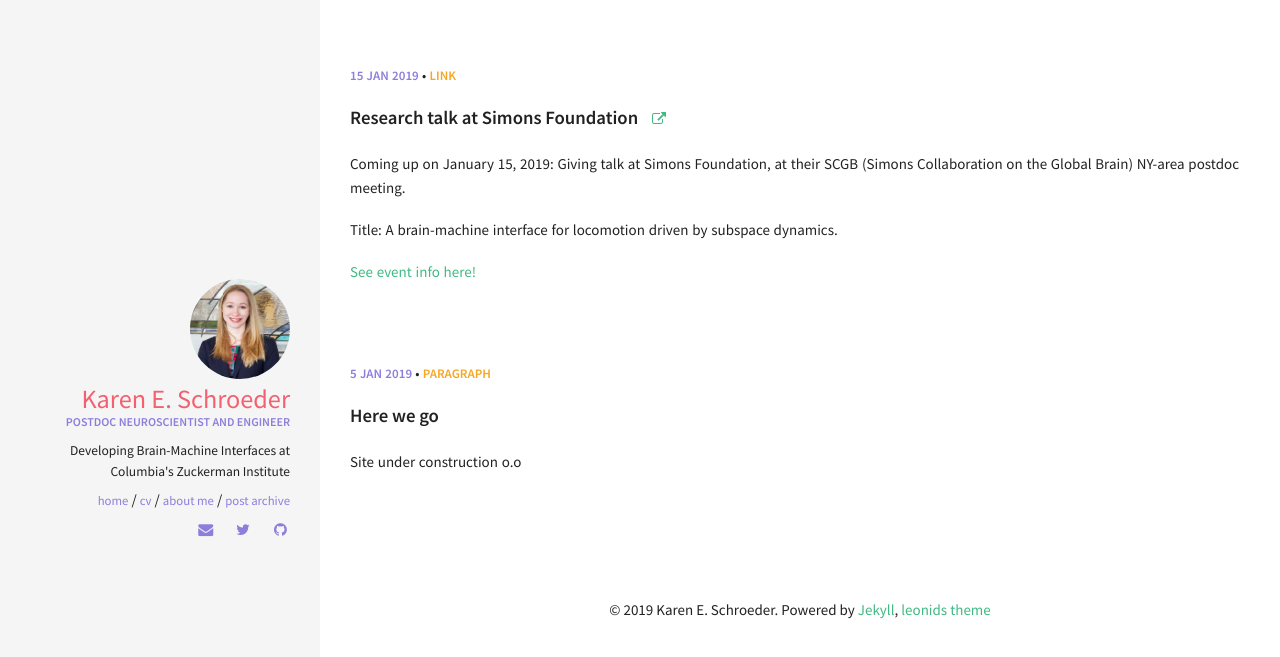
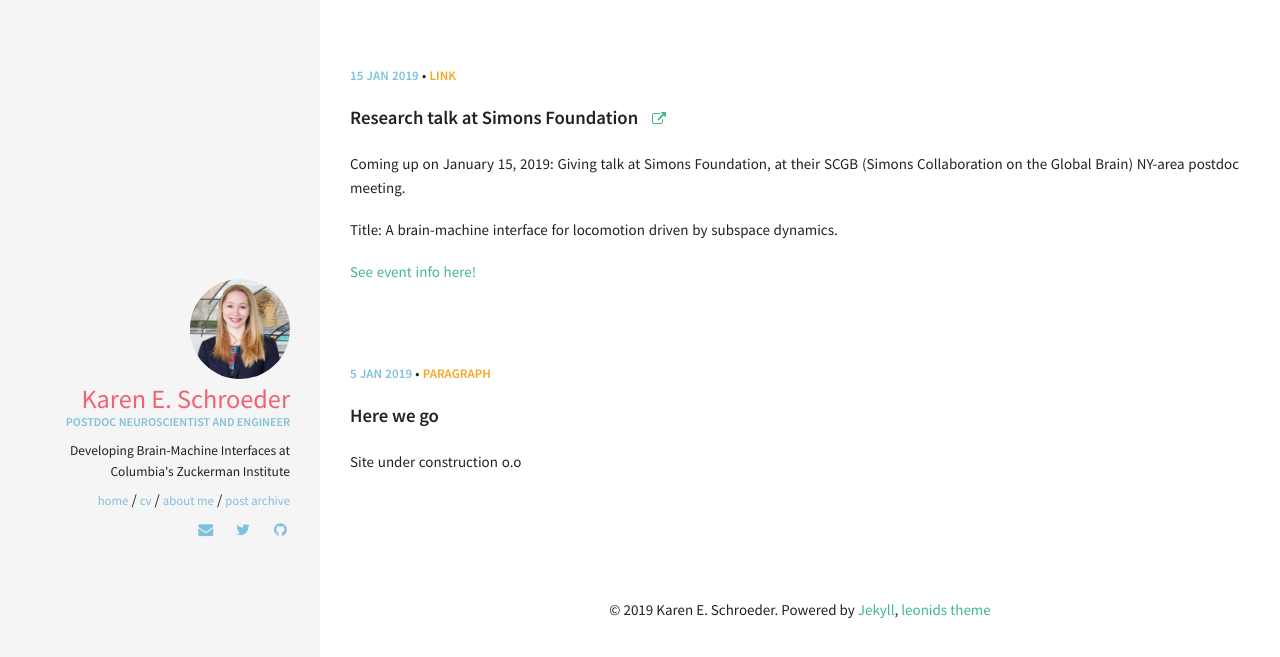
Before and after one commit to karschro/karschro.github.io, a Jekyll site: the page built from index.html, in a window 1280 px wide. Shown: the top 657 px of the page. Built offline with Jekyll 4.4.1, drawn with Linux system fonts in a browser that asks for light colours.

Commit message:
Update _variables.scss

```diff
--- a/_sass/components/_variables.scss
+++ b/_sass/components/_variables.scss
@@ -56,7 +56,7 @@ $background-color: #f5f5f5;
 
 $white:            #fff;
 $primary:          #42b983;
-$secondary:        #8d7edc;
+$secondary:        #7ec1dc;//#8d7edc;
 $success:          #65e892;
 $danger:           #f83e4b;
 $warning:          #F5A623;
```
